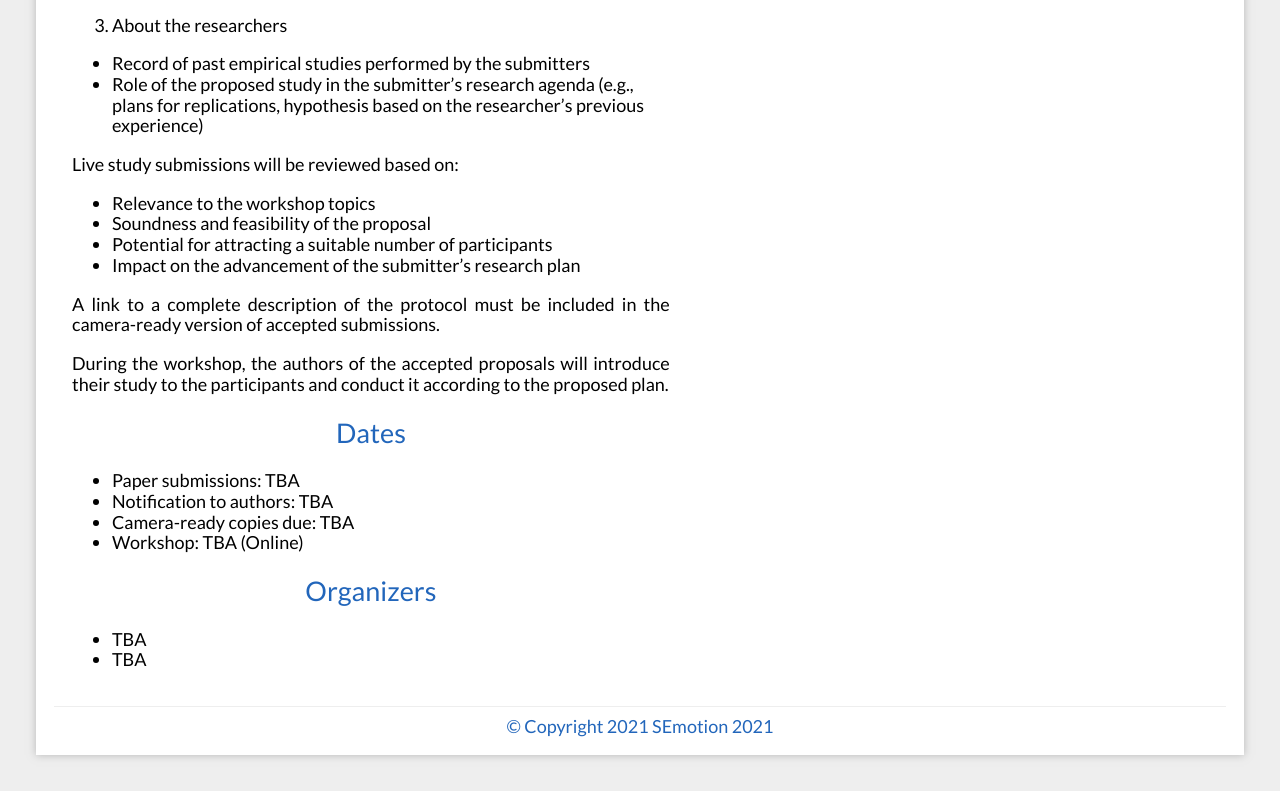
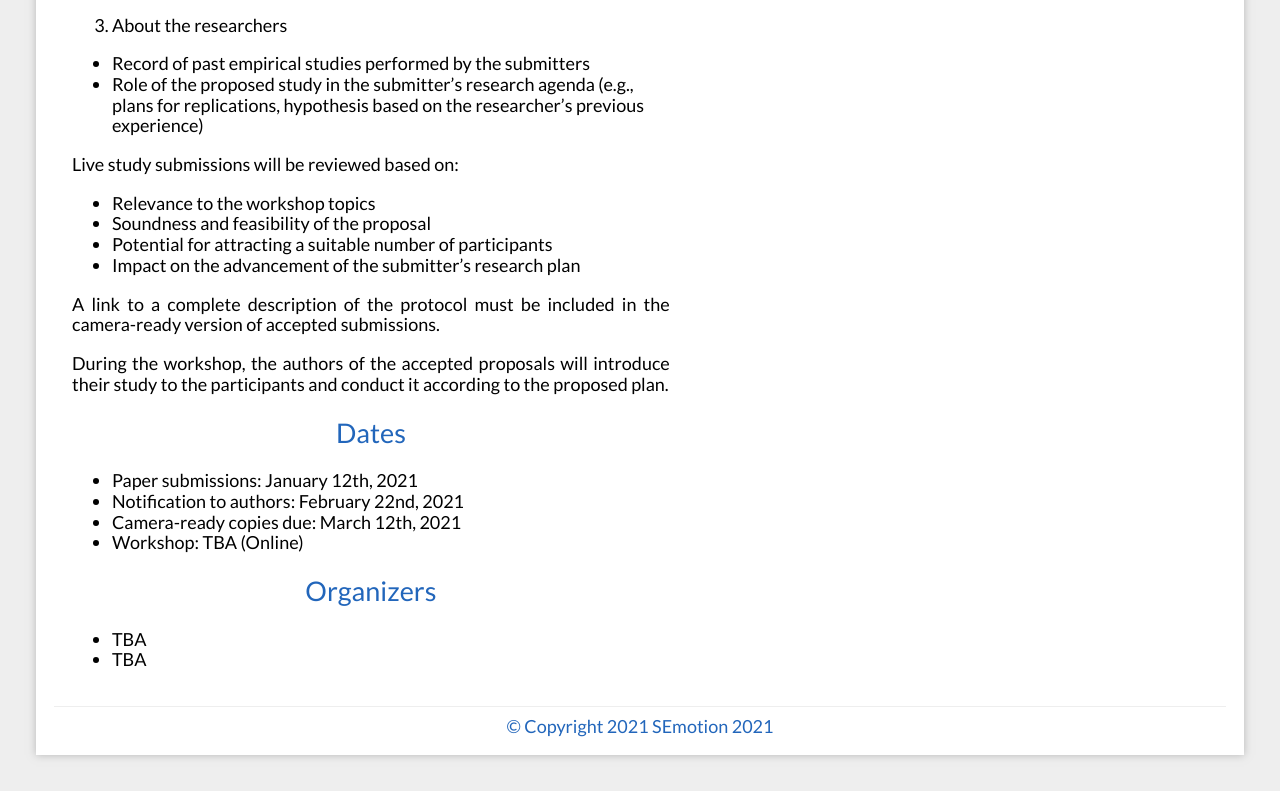
Before and after one commit to SEmotion/2021, a plain HTML site: page call.html in a window 1280 px wide. Shown: the part 3433-4224 px from the top of the page. Drawn offline with nearby package versions, Linux system fonts and the light colour scheme.

Commit message:
Update call.html

```diff
--- a/call.html
+++ b/call.html
@@ -133,9 +133,9 @@
 <p>During the workshop, the authors of the accepted proposals will introduce their study to the participants and conduct it according to the proposed plan.</p>
 <h2 id="dates">Dates</h2>
 <ul>
-<li>Paper submissions: TBA</li>
-<li>Notification to authors: TBA</li>
-<li>Camera-ready copies due: TBA</li>
+<li>Paper submissions: January 12th, 2021</li>
+<li>Notification to authors: February 22nd, 2021</li>
+<li>Camera-ready copies due: March 12th, 2021</li>
 <li>Workshop: TBA (Online)</li>
 </ul>
 <h2 id="organizers">Organizers</h2>
```
